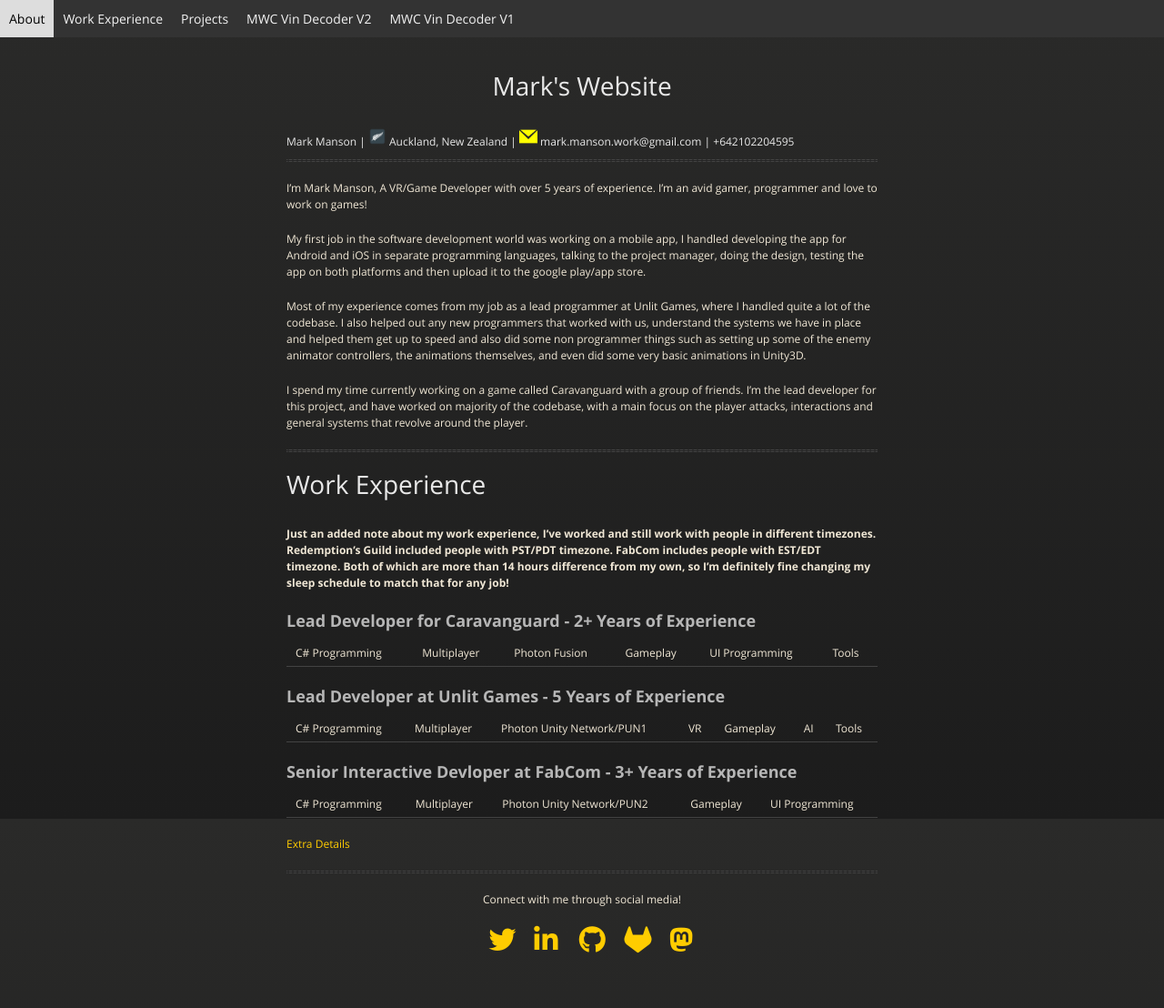
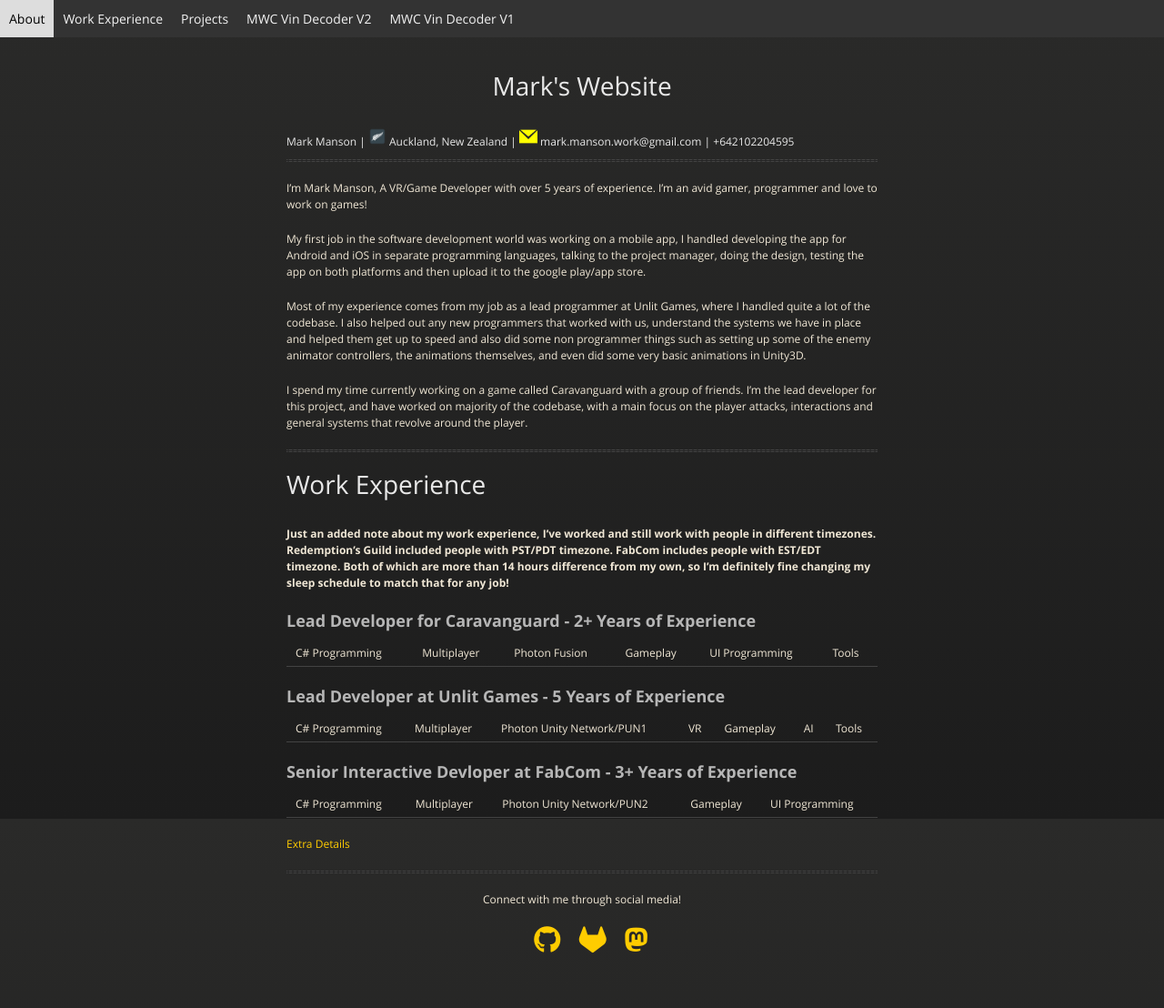
Before and after one commit to f03n1x/f03n1x.github.io, a Jekyll site: the page built from index.md, in a window 1280 px wide. Shown: the whole page at 91% size. Built offline with Jekyll 4.4.1, drawn with Linux system fonts in a browser that asks for light colours; nearby versions of some CDN libraries; our own code applies the rules of GitHub Pages for plain Markdown files.

Commit message:
Removed LinkedIn + Twitter links and VR tag

```diff
--- a/_layouts/default.html
+++ b/_layouts/default.html
@@ -32,7 +32,7 @@
     	<![endif]-->
 	<meta name= "author" content="Mark Manson">
 	<meta name="description" content="Mark Manson | Game Developer" />
-	<meta name="keywords" content="Game Developer, VR, Unity, Unity3D, C#, Senior Developer">
+	<meta name="keywords" content="Game Developer, Unity, Unity3D, C#, Senior Developer">
     	<meta name="viewport" content="width=device-width, initial-scale=1, user-scalable=no">
 	<link rel="stylesheet" href="https://cdnjs.cloudflare.com/ajax/libs/font-awesome/4.7.0/css/font-awesome.min.css">
 	<link rel="stylesheet" href="../assets/css/video-embed.css">
@@ -137,8 +137,6 @@
 		<p style="text-align: center;">
             Connect with me through social media!
 			<br>
-			<a href="https://twitter.com/Arcticfoenix" class="fa fa-twitter"></a>
-			<a href="https://www.linkedin.com/in/markgeraldmanson/" class="fa fa-linkedin"></a>
 			<a href="https://github.com/f03n1x" class="fa fa-github"></a>
 			<a href="https://gitlab.com/f03n1x" class="fa fa-gitlab"></a>
 			<a href="https://peoplemaking.games/@f03n1x" class="fa fa-mastodon"></a>
```
